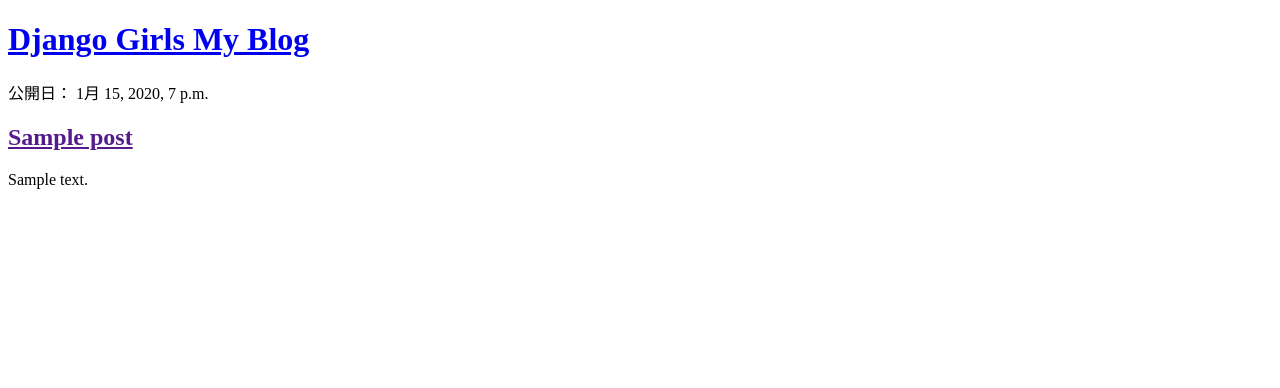
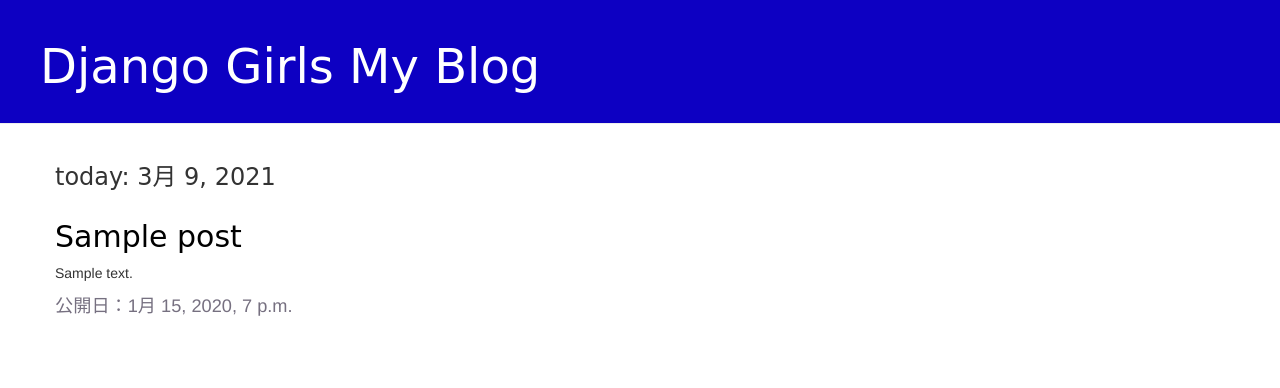
Before and after one commit to hashibird/my-first-blog, a Django app: page / in a window 1280 px wide. Shown: the top 388 px of the page. Run offline with Django 3.2, Linux system fonts and the light colour scheme; tables that the repository leaves empty hold one stand-in row (values such as "Sample post"); some libraries are stand-ins or nearby versions.

Commit message:
added view and templates for detailed blog post as well as css for the site.

```diff
--- /dev/null
+++ b/blog/static/css/blog.css
@@ -0,0 +1,47 @@
+.page-header {
+    background-color: #0d00c2;
+    margin-top: 0;
+    padding: 20px 20px 20px 40px;
+}
+
+.page-header h1, .page-header h1 a, .page-header h1 a:visited, .page-header h1 a:active {
+    color: #ffffff;
+    font-size: 36pt;
+    text-decoration: none;
+}
+
+.content {
+    margin-left: 40px;
+}
+
+h1, h2, h3, h4 {
+    font-family:'メイリオ', 'Lobster', cursive;
+}
+
+.date {
+    color: #767080;
+    font-size: 1.3em;
+}
+
+.save {
+    float: right;
+}
+
+.post-form textarea, .post-form input {
+    width: 100%;
+}
+
+.top-menu, .top-menu:hover, .top-menu:visited {
+    color: #ffffff;
+    float: right;
+    font-size: 26pt;
+    margin-right: 20px;
+}
+
+.post {
+    margin-bottom: 70px;
+}
+
+.post h2 a, .post h2 a:visited {
+    color: #000000;
+}
--- /dev/null
+++ b/blog/templates/blog/base.html
@@ -0,0 +1,30 @@
+<!DOCTYPE html>
+{% load static %}
+<html lang="ja">
+    <head>
+        <meta charset="UTF-8">
+        <meta http-equiv="X-UA-Compatible" content="IE=edge">
+        <meta name="viewport" content="width=device-width, initial-scale=1.0">
+        <link rel="stylesheet" href="//maxcdn.bootstrapcdn.com/bootstrap/3.2.0/css/bootstrap.min.css">
+        <link rel="stylesheet" href="//maxcdn.bootstrapcdn.com/bootstrap/3.2.0/css/bootstrap-theme.min.css">
+        {% comment %} <link href="//fonts.googleapis.com/css?family=Lobster&subset=latin,latin-ext" rel="stylesheet" type="text/css"> {% endcomment %}
+        <link rel="stylesheet" href="{% static 'css/blog.css' %}">
+        <title>MY SITE</title>
+    </head>
+
+    <body>
+        <div class="page-header">
+            <h1><a href="/">Django Girls My Blog</a></h1>
+        </div>
+
+        <div class="content container">
+            <div class="row">
+                <div class="col-md-8">
+                {% block content %}
+                {% endblock %}
+                </div>
+            </div>
+        </div>
+
+    </body>
+</html>
--- a/blog/templates/blog/post_list.html
+++ b/blog/templates/blog/post_list.html
@@ -1,23 +1,16 @@
-<!DOCTYPE html>
-<html lang="ja">
-<head>
-    <meta charset="UTF-8">
-    <meta http-equiv="X-UA-Compatible" content="IE=edge">
-    <meta name="viewport" content="width=device-width, initial-scale=1.0">
-    <title>MY SITE</title>
-</head>
-<body>
+{% extends 'blog/base.html' %}
+
+{% block content %}
     <div>
-        <h1><a href="/">Django Girls My Blog</a></h1>
+        <h3 style="margin-bottom: 30px;">today: {{ today }}</h3>
     </div>
-
     {% for post in posts %}
-        <div>
-            <p>公開日： {{ post.published_date }}</p>
-            <h2><a href="">{{ post.title }}</a></h2>
-            <p>{{ post.text|linebreaksbr }}</p>
+    <div class="post">
+        <h2><a href="{% url 'post_detail' pk=post.pk %}">{{ post.title }}</a></h2>
+        <p>{{ post.text|linebreaksbr }}</p>
+        <div class="date">
+            公開日：{{ post.published_date }}
         </div>
+    </div>
     {% endfor %}
-
-</body>
-</html>
+{% endblock %}
--- a/blog/urls.py
+++ b/blog/urls.py
@@ -2,5 +2,6 @@
 from . import views
 
 urlpatterns = [
-    path('', views.post_list, name='post_list')
+    path('', views.post_list, name='post_list'),
+    path('post/<int:pk>/', views.post_detail, name='post_detail'),
 ]
--- a/blog/views.py
+++ b/blog/views.py
@@ -1,8 +1,15 @@
-from django.shortcuts import render
+from django.shortcuts import render, get_object_or_404
 from django.utils import timezone
 from .models import Post
+import datetime
 # Create your views here.
 
 def post_list(request):
     posts = Post.objects.filter(published_date__lte=timezone.now()).order_by('published_date')
-    return render(request, 'blog/post_list.html', {'posts': posts})
+    today = datetime.date.today()
+    return render(request, 'blog/post_list.html', {'posts': posts, 'today': today})
+
+def post_detail(request, pk):
+    post = get_object_or_404(Post, pk=pk)
+    timenow = timezone.now()
+    return render(request,'blog/post_detail.html', {'post': post, 'timenow': timenow})
```
Also changed, not shown: blog/templates/blog/post_detail.html (added, +18 -0 lines).
